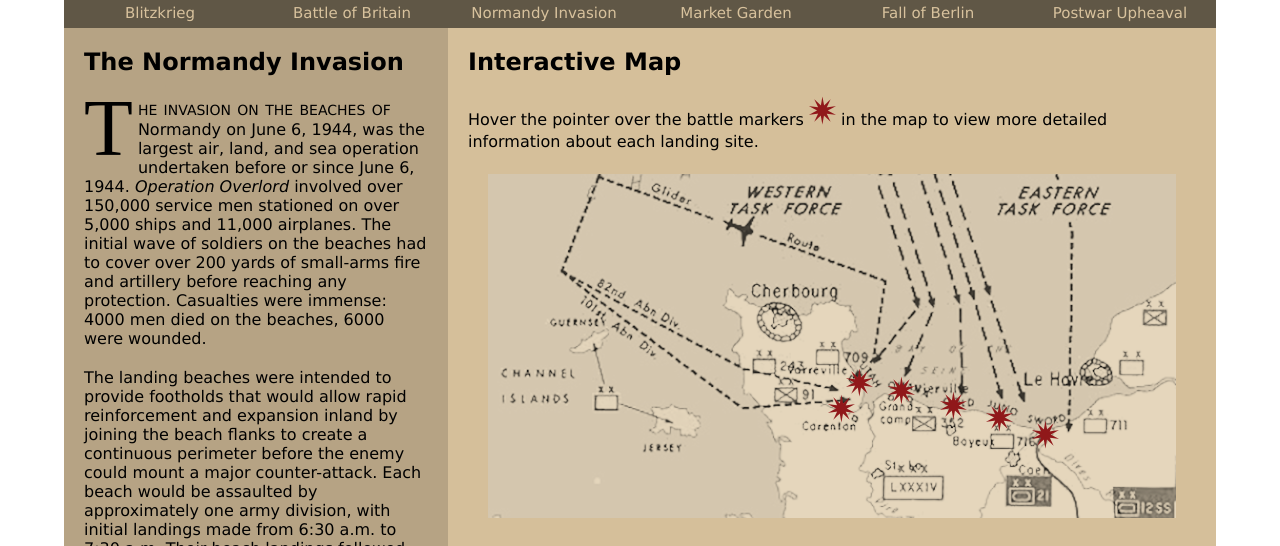
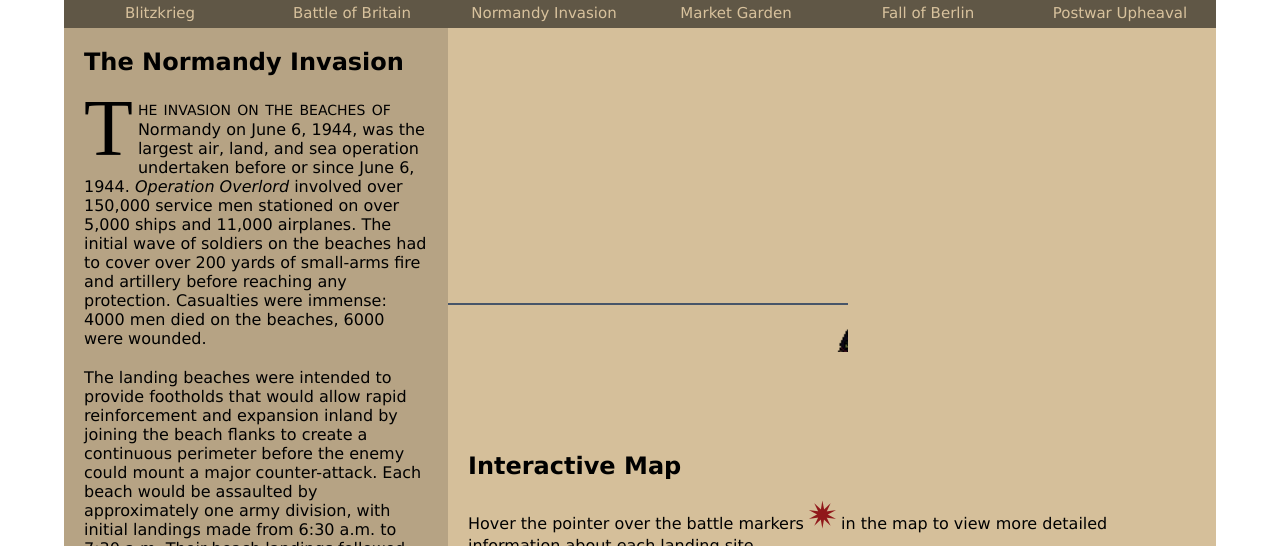
Before and after one commit to forcerun/forcerun, a plain HTML site: page soldier/ss_dday.html in a window 1280 px wide. Shown: the part 254-800 px from the top of the page. Drawn offline with Linux system fonts and the light colour scheme.

Commit message:
Add canvas element for march visualization

```diff
--- a/soldier/ss_dday.html
+++ b/soldier/ss_dday.html
@@ -32,6 +32,7 @@
          </ul>
       </nav>
    </header>
+   <canvas id="marchCanvas" width="400" height="400"></canvas>
 <script>
 const canvas = document.getElementById('marchCanvas');
 const ctx = canvas.getContext('2d');
```
